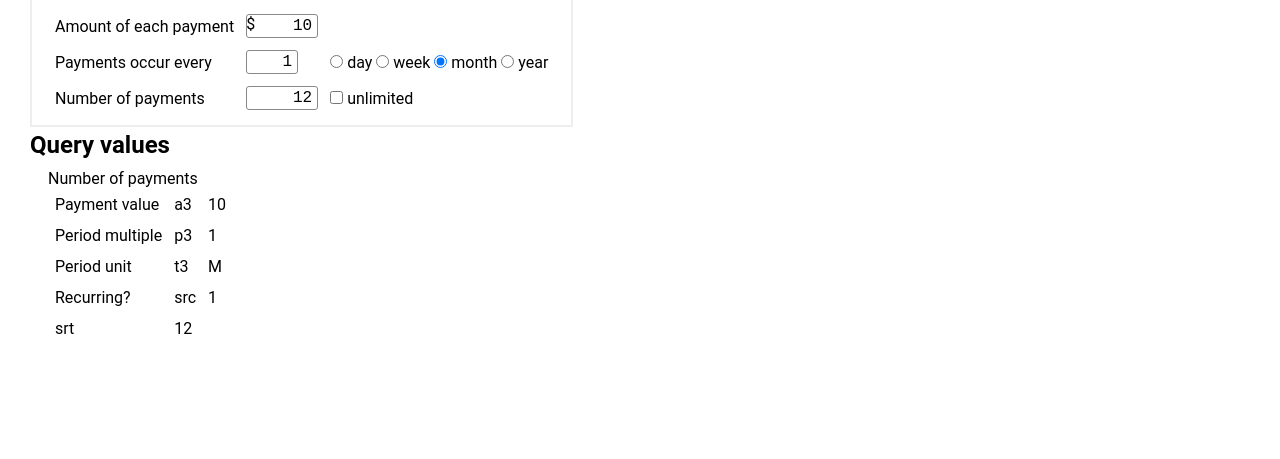
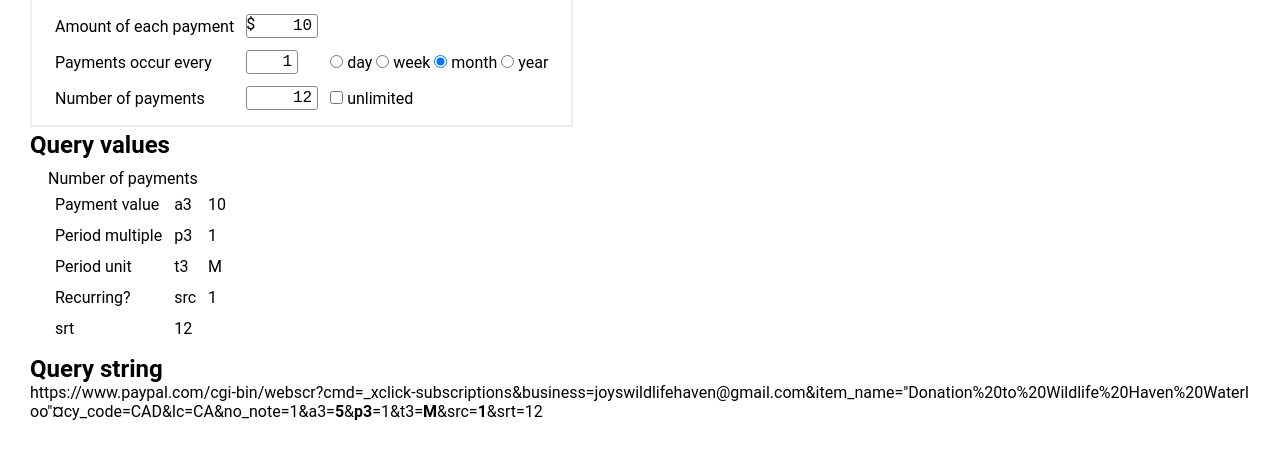
Before and after one commit to michaellaszlo/paypal-subscription-builder, a plain HTML site: page index.html in a window 1280 px wide. Shown: the part 119-578 px from the top of the page. Drawn offline with Linux system fonts and the light colour scheme; a script that the page names is missing.

Commit message:
Display query string

```diff
--- a/css/paypal_subscription_builder.css
+++ b/css/paypal_subscription_builder.css
@@ -67,3 +67,10 @@ input.error {
 td {
   padding: 5px;
 }
+
+#queryDisplay {
+  word-break: break-all;
+}
+.queryValue {
+  font-weight: bold;
+}
--- a/index.html
+++ b/index.html
@@ -90,6 +90,14 @@ WebFont.load({
 </div><!--end variableDisplay -->
 
 
+<h2> Query string </h2>
+
+<div id="queryDisplay">
+
+https://www.paypal.com/cgi-bin/webscr?cmd=_xclick-subscriptions&business=joyswildlifehaven@gmail.com&item_name="Donation%20to%20Wildlife%20Haven%20Waterloo"&currency_code=CAD&lc=CA&no_note=1&a3=<span class="queryValue" id="queryAmount">5</span>&<span class="queryValue" id="queryPeriodMultiple">p3</span>=1&t3=<span class="queryValue" id="queryPeriodUnit">M</span>&src=<span class="queryValue" id="queryRecurring">1</span>&srt=<span id="queryNumPayments">12</span>
+
+</div><!--end queryDisplay -->
+
 
 </div><!--end wrapper -->
 </body>
```
